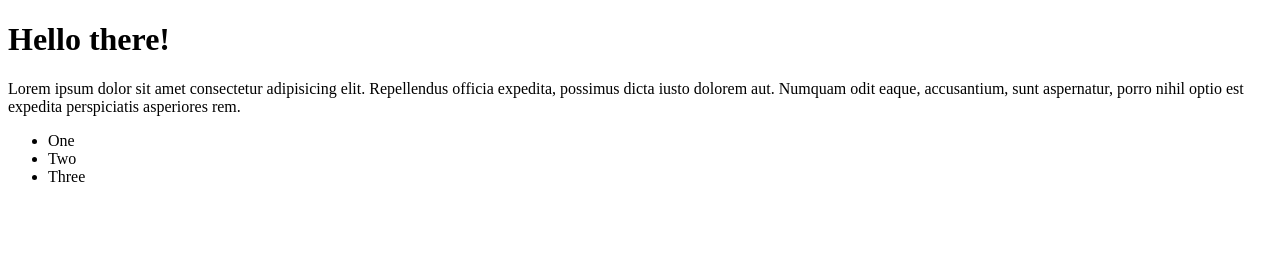
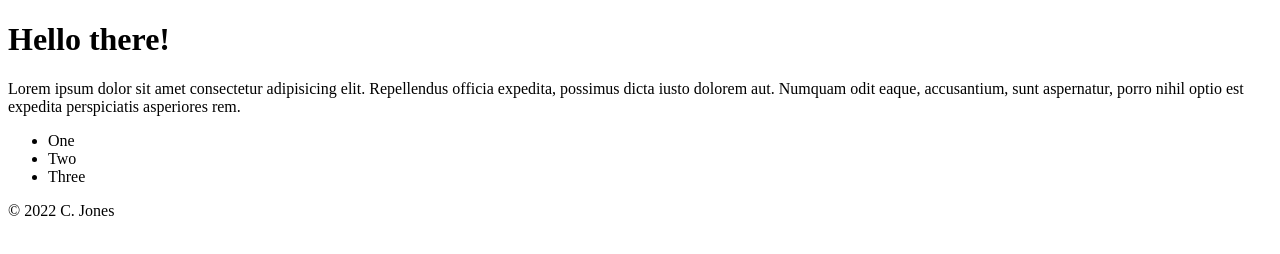
Before and after one commit to Carolista/class-13-git-example, a plain HTML site: page index.html in a window 1280 px wide. Drawn offline with Linux system fonts and the light colour scheme.

Commit message:
added copyright to footer

```diff
--- a/index.html
+++ b/index.html
@@ -13,5 +13,6 @@
       <li>Three</li>
     </ul>
   </div>
+  <footer>&copy; 2022 C. Jones</footer>
 </body>
 </html>
```
